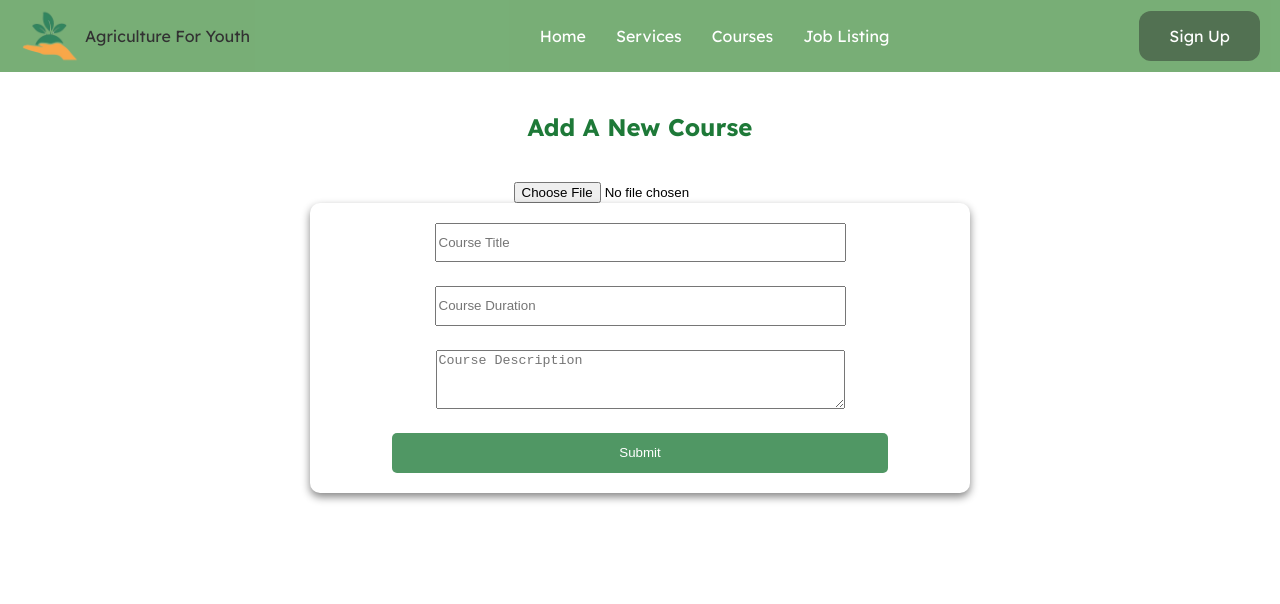
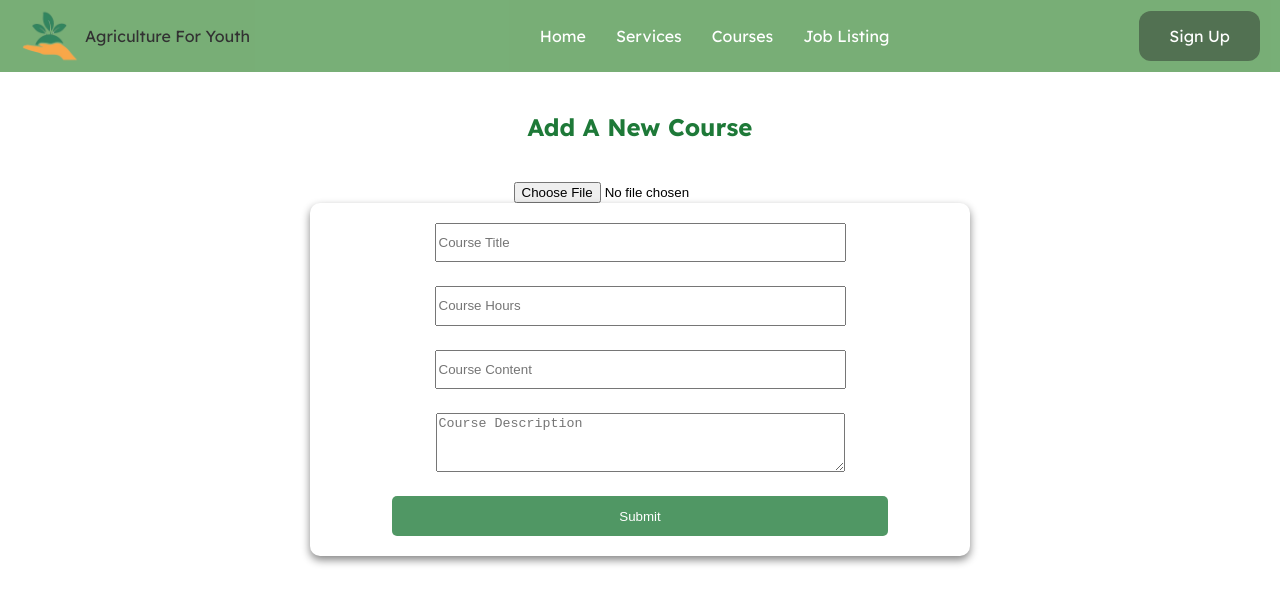
Before and after one commit to Eliane-M/sfy-frontend, a React (Create React App) app: page /courses/new-course in a window 1280 px wide. Shown: the top 604 px of the page. Built offline with nearby package versions, Linux system fonts and the light colour scheme.

Commit message:
added a page for adding courses

```diff
--- a/src/assets/css/pages/coursesPage/courses.css
+++ b/src/assets/css/pages/coursesPage/courses.css
@@ -7,11 +7,8 @@
   font-size: 24px;
   margin-bottom: 16px;
 }
-.course-card .img-container {
-  width: 300px;
-  height: 200px;
+.course-card .img-container img {
   border-radius: 12px;
-  box-shadow: 0 4px 8px rgba(0, 0, 0, 0.478);
 }
 .course-card .hrs-level {
   display: flex;
--- a/src/config.js
+++ b/src/config.js
@@ -1,3 +1,3 @@
-const BASE_URL = 'http://127.0.0.1:8000'
+const BASE_URL = 'https://agriculture-for-youth-o50f.onrender.com'
 
 export default BASE_URL;
--- a/src/pages/course.jsx
+++ b/src/pages/course.jsx
@@ -19,7 +19,7 @@ const CoursePage = () => {
                 </div>
                 <div className="title">
                 <h3>COURSE</h3>
-                <h4>Name of course</h4>
+                <h4>Farming</h4>
                 </div>
 
             </div>
@@ -27,9 +27,8 @@ const CoursePage = () => {
             <div className="description">
                 <div className="first-row">
                     <h4>About the course</h4>
-                    <p>Lorem ipsum dolor sit amet, consectetur adipiscing elit. Sed
-                        vel purus auctor, consectetur neque vitae, bibendum nisi. Sed vel purus
-                        auctor, consectetur neque vitae, bibendum nisi. Sed vel purus auctor, consectetur neque vitae, bibendum nisi.</p>
+                    <p>In this course, we will look at the different farmingtechniques, the best techniques to use,
+                        and when to use which techniques</p>
 
                     <div className="skills-facts-container">
                     <div className="facts">
--- a/src/pages/newCoursePage.jsx
+++ b/src/pages/newCoursePage.jsx
@@ -1,6 +1,9 @@
 import React from "react";
 import { useState } from "react";
+import { useNavigate } from "react-router-dom";
 import NavBar from "../components/general/Navbar";
+import BASE_URL from "../config";
+import axios from "axios";
 
 
 const NewCoursePage = () => {
@@ -13,8 +16,17 @@ const NewCoursePage = () => {
     )
 }
 
+
 const NewCourseCard = () => {
     const [image, setImage] = useState(null);
+    const [name, setName] = useState("");
+    const [content, setContent] = useState("");
+    const [hours, setHours] = useState("");
+    const [description, setDescription] = useState("");
+    const [isSubmitted, setIsSubmitted] = useState(false);
+    const [apiError, setApiError] = useState("");
+    const [loading, setLoading] = useState(false);
+    const navigate = useNavigate();
 
     const handleImageChange = (e) => {
         const file = e.target.files[0];
@@ -27,6 +39,48 @@ const NewCourseCard = () => {
         }
     };
 
+    const validateForm = () => {
+        return name !== "" && content !== "" && description !== "";
+    };
+
+    const handleSubmit = async (e) => {
+        e.preventDefault();
+        setIsSubmitted(true);
+        setApiError("");
+
+        if (!validateForm()) {
+        return;
+        }
+
+        setLoading(true);
+
+        try {
+        const res = await axios.post(`${BASE_URL}/api/dashboard/new_resource/`, {
+            name,
+            content,
+            hours,
+            description,
+            image,
+        });
+
+        if (res.status === 200) {
+            navigate("/courses", {
+            state: { message: "Course created sucessfully." },
+            });
+        } else {
+            setApiError("Failed to create course. Please try again.");
+        }
+        } catch (err) {
+        setApiError(
+            err.response?.data?.message ||
+            "Failed to create course. Please try again."
+        );
+        console.error(err);
+        } finally {
+        setLoading(false);
+        }
+    };
+
     return(
         <>
             <NavBar />
@@ -36,11 +90,37 @@ const NewCourseCard = () => {
                     {image ? <img src={image} alt="Course" /> : <div className="placeholder-img"></div>}
                 </div>
                 <input type="file" accept="image/*" onChange={handleImageChange}/>
-                <form>
-                    <input type="text" placeholder="Course Title"/>
-                    <input type="text" placeholder="Course Duration"/>
-                    <textarea placeholder="Course Description"></textarea>
-                    <button type="submit">Submit</button>
+                <form onSubmit={handleSubmit}>
+                    <input
+                        type="text"
+                        placeholder="Course Title"
+                        value={name}
+                        onChange={(e) => setName(e.target.value)}
+                    />
+                    <input
+                        type="number"
+                        placeholder="Course Hours"
+                        value={hours}
+                        onChange={(e) => setHours(e.target.value)}
+                    />
+                    <input
+                        type="text"
+                        placeholder="Course Content"
+                        value={content}
+                        onChange={(e) => setContent(e.target.value)}
+                    />
+                    <textarea
+                        placeholder="Course Description"
+                        value={description}
+                        onChange={(e) => setDescription(e.target.value)}
+                    ></textarea>
+                    <button type="submit" disabled={loading}>
+                        {loading ? "Submitting..." : "Submit"}
+                    </button>
+                    {isSubmitted && !validateForm() && (
+                        <p>Please fill in all the fields.</p>
+                    )}
+                    {apiError && <p>{apiError}</p>}
                 </form>
             </div>
         </>
--- a/src/pages/newJobPage.jsx
+++ b/src/pages/newJobPage.jsx
@@ -1,7 +1,11 @@
 import React from "react";
 import { useState } from "react";
+import { useNavigate } from "react-router-dom";
 import '../assets/css/pages/newJobPage/newJobPage.css';
 import NavBar from "../components/general/Navbar";
+import { Link } from "react-router-dom";
+import axios from "axios";
+import BASE_URL from "../config";
 
 
 
@@ -17,6 +21,13 @@ const NewJobPage = () => {
 
 const NewjobCard = () => {
     const [image, setImage] = useState(null);
+    const [name, setName] = useState("");
+    const [content, setContent] = useState("");
+    const [description, setDescription] = useState("");
+    const [isSubmitted, setIsSubmitted] = useState(false);
+    const [apiError, setApiError] = useState("");
+    const [loading, setLoading] = useState(false);
+    const navigate = useNavigate();
 
     const handleImageChange = (e) => {
         const file = e.target.files[0];
@@ -29,6 +40,47 @@ const NewjobCard = () => {
         }
     };
 
+    const validateForm = () => {
+        return name !== "" && content !== "" && description !== "";
+    };
+
+    const handleSubmit = async (e) => {
+        e.preventDefault();
+        setIsSubmitted(true);
+        setApiError("");
+
+        if (!validateForm()) {
+        return;
+        }
+
+        setLoading(true);
+
+        try {
+        const res = await axios.post(`${BASE_URL}/api/dashboard/new_job/`, {
+            name,
+            content,
+            description,
+            image,
+        });
+
+        if (res.status === 200) {
+            navigate("/jobs", {
+            state: { message: "Job added sucessfully." },
+            });
+        } else {
+            setApiError("Failed to add job. Please try again.");
+        }
+        } catch (err) {
+        setApiError(
+            err.response?.data?.message ||
+            "Failed to add job. Please try again."
+        );
+        console.error(err);
+        } finally {
+        setLoading(false);
+        }
+    };
+
     return(
         <>
             <NavBar />
@@ -38,12 +90,31 @@ const NewjobCard = () => {
                     {image ? <img src={image} alt="Course" /> : <div className="placeholder-img"></div>}
                 </div>
                 <input type="file" accept="image/*" onChange={handleImageChange}/>
-                <form>
-                    <input type="text" placeholder="Job Title"/>
-                    <input type="text" placeholder="Company Name"/>
-                    <input type="text" placeholder="Location"/>
-                    <textarea placeholder="Job Description"></textarea>
-                    <button type="submit">Submit</button>
+                <form onSubmit={handleSubmit}>
+                    <input
+                        type="text"
+                        placeholder="Job Title"
+                        value={name}
+                        onChange={(e) => setName(e.target.value)}
+                    />
+                    <input
+                        type="text"
+                        placeholder="Job content"
+                        value={content}
+                        onChange={(e) => setContent(e.target.value)}
+                    />
+                    <textarea
+                        placeholder="Job Description"
+                        value={description}
+                        onChange={(e) => setDescription(e.target.value)}
+                    ></textarea>
+                    <button type="submit" disabled={loading}>
+                        {loading ? "Submitting..." : "Submit"}
+                    </button>
+                    {isSubmitted && !validateForm() && (
+                        <p>Please fill in all the fields.</p>
+                    )}
+                    {apiError && <p>{apiError}</p>}
                 </form>
             </div>
         </>
```
Also changed, not shown: src/assets/css/pages/coursesPage/courses.scss (+4 -4 lines), 1 other file (tests, documents, lock files or other folders).
